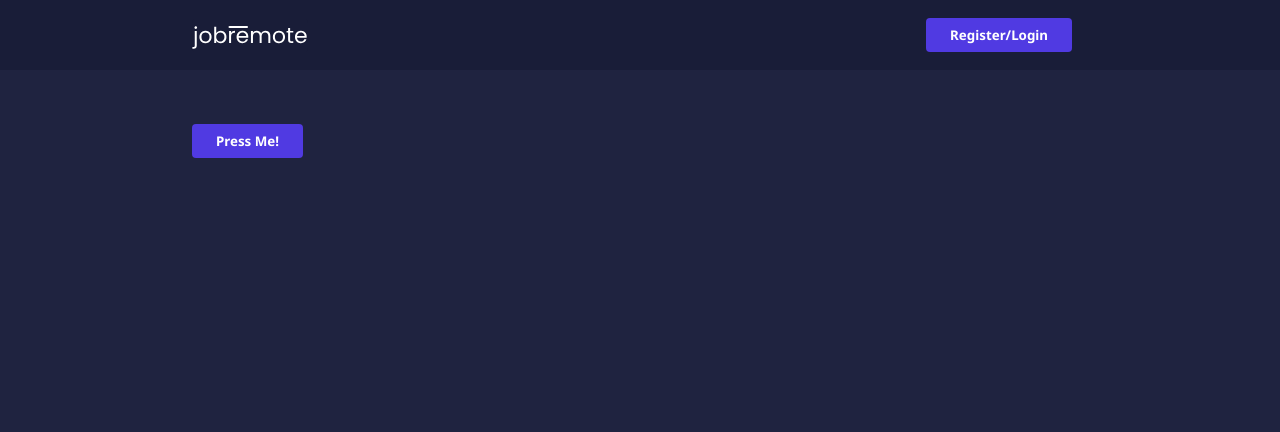
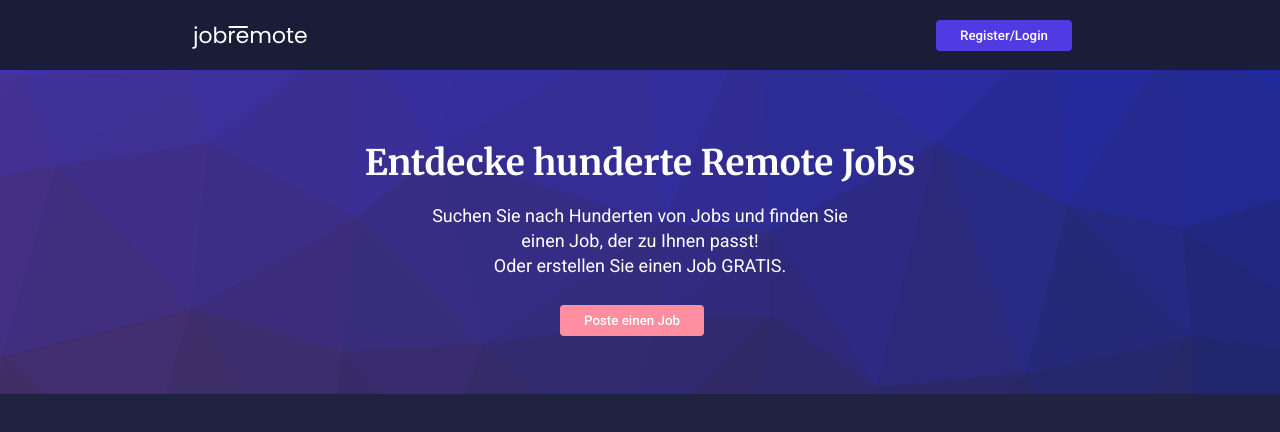
Before and after one commit to nilsweichler/jobremote, a Next.js app: page / in a window 1280 px wide. Shown: the top 432 px of the page. Built offline with nearby package versions, Linux system fonts and the light colour scheme; no server answers.

Commit message:
hero-section

```diff
--- a/pages/index.js
+++ b/pages/index.js
@@ -1,17 +1,17 @@
-import Head from 'next/head'
-import Image from 'next/image'
-import Link from 'next/link'
 import styles from '../styles/Home.module.css'
 import Loader from '../components/loader'
 
-import toast from 'react-hot-toast'
 
 export default function Home() {
   return (
-    <main>
-      <button onClick={() => toast.error('Toast Works!')}>
-        Press Me!
-      </button>
-    </main>
+      <section className={styles.heroSection}>
+          <div className={styles.heroText}>
+              <h1>Entdecke hunderte Remote Jobs</h1>
+              <p>Suchen Sie nach Hunderten von Jobs und finden Sie <br/>
+                  einen Job, der zu Ihnen passt! <br/>
+                  Oder erstellen Sie einen Job GRATIS.</p>
+              <button className={styles.heroButton}>Poste einen Job</button>
+          </div>
+      </section>
   )
 }
--- a/styles/Home.module.css
+++ b/styles/Home.module.css
@@ -1,116 +1,32 @@
-.container {
-  padding: 0 2rem;
+.heroSection {
+    background-image: url("/background.png");
+    min-height: 290px;
+    background-position: 80% 60%;
 }
 
-.main {
-  min-height: 100vh;
-  padding: 4rem 0;
-  flex: 1;
-  display: flex;
-  flex-direction: column;
-  justify-content: center;
-  align-items: center;
+.heroText {
+    text-align: center;
+    padding-top: 70px;
+    padding-bottom: 50px;
+    display: flex;
+    flex-direction: column;
+    justify-content: center;
+    align-items: center;
 }
 
-.footer {
-  display: flex;
-  flex: 1;
-  padding: 2rem 0;
-  border-top: 1px solid #eaeaea;
-  justify-content: center;
-  align-items: center;
+.heroText h1 {
+    margin: 0;
 }
 
-.footer a {
-  display: flex;
-  justify-content: center;
-  align-items: center;
-  flex-grow: 1;
+.heroText p {
+    font-size: 18px;
+    line-height: 1.4;
+    padding-left: 33%;
+    padding-right: 33%;
+    font-weight: 400;
 }
 
-.title a {
-  color: #0070f3;
-  text-decoration: none;
+.heroButton {
+    text-align: center;
+    background-color: var(--color-red);
 }
-
-.title a:hover,
-.title a:focus,
-.title a:active {
-  text-decoration: underline;
-}
-
-.title {
-  margin: 0;
-  line-height: 1.15;
-  font-size: 4rem;
-}
-
-.title,
-.description {
-  text-align: center;
-}
-
-.description {
-  margin: 4rem 0;
-  line-height: 1.5;
-  font-size: 1.5rem;
-}
-
-.code {
-  background: #fafafa;
-  border-radius: 5px;
-  padding: 0.75rem;
-  font-size: 1.1rem;
-  font-family: Menlo, Monaco, Lucida Console, Liberation Mono, DejaVu Sans Mono,
-    Bitstream Vera Sans Mono, Courier New, monospace;
-}
-
-.grid {
-  display: flex;
-  align-items: center;
-  justify-content: center;
-  flex-wrap: wrap;
-  max-width: 800px;
-}
-
-.card {
-  margin: 1rem;
-  padding: 1.5rem;
-  text-align: left;
-  color: inherit;
-  text-decoration: none;
-  border: 1px solid #eaeaea;
-  border-radius: 10px;
-  transition: color 0.15s ease, border-color 0.15s ease;
-  max-width: 300px;
-}
-
-.card:hover,
-.card:focus,
-.card:active {
-  color: #0070f3;
-  border-color: #0070f3;
-}
-
-.card h2 {
-  margin: 0 0 1rem 0;
-  font-size: 1.5rem;
-}
-
-.card p {
-  margin: 0;
-  font-size: 1.25rem;
-  line-height: 1.5;
-}
-
-.logo {
-  height: 1em;
-  margin-left: 0.5rem;
-}
-
-@media (max-width: 600px) {
-  .grid {
-    width: 100%;
-    flex-direction: column;
-  }
-}
--- a/styles/globals.css
+++ b/styles/globals.css
@@ -1,21 +1,22 @@
-@import url('https://fonts.googleapis.com/css2?family=Noto+Sans:ital,wght@0,400;0,700;1,400&display=swap');
+@import url('https://fonts.googleapis.com/css2?family=Merriweather:wght@700&display=swap');
+
+@import url('https://fonts.googleapis.com/css2?family=Roboto:wght@300;400;500&display=swap');
 
 :root {
   --color-bg: #1F2340;
   --color-text: #fff;
   --color-blue: #503AE2;
-  --color-red: #df3b3b;
+  --color-red: #FF8EA1;
   --color-green: #3bdf72;
   --color-dark: #191D38;
 }
 html,
 body {
   padding: 0;
-  margin: 0;
-  font-family: 'Noto Sans', sans-serif;
+  font-family: 'Roboto', sans-serif;
   background-color: var(--color-bg);
   color: var(--color-text);
-  margin-top: 50px;
+  margin: 35px 0 0;
 }
 
 
@@ -24,7 +25,7 @@ main {
   padding: 1rem 15vw;
 }
 
-h1 { font-size: 2rem; }
+h1 { font-size: 2.2rem; font-family: 'Merriweather', serif;}
 h2 { font-size: 1.5rem; }
 h2 { font-size: 1.25rem; }
 
@@ -32,6 +33,10 @@ a {
   color: inherit;
   text-decoration: none;
   cursor: pointer;
+}
+
+p {
+  font-family: 'Roboto', sans-serif;
 }
 
 * {
@@ -111,8 +116,8 @@ code {
   text-align: center;
   justify-content: center;
   text-decoration: none;
-  font-family: 'Noto Sans', sans-serif;
-  font-weight: bold;
+  font-family: 'Roboto', sans-serif;
+  font-weight: 500;
   border-radius: 0.25rem;
   cursor: pointer;
   margin: 0.5rem 1rem 0.5rem 0;
```
Also changed, not shown: public/background.png (added).
